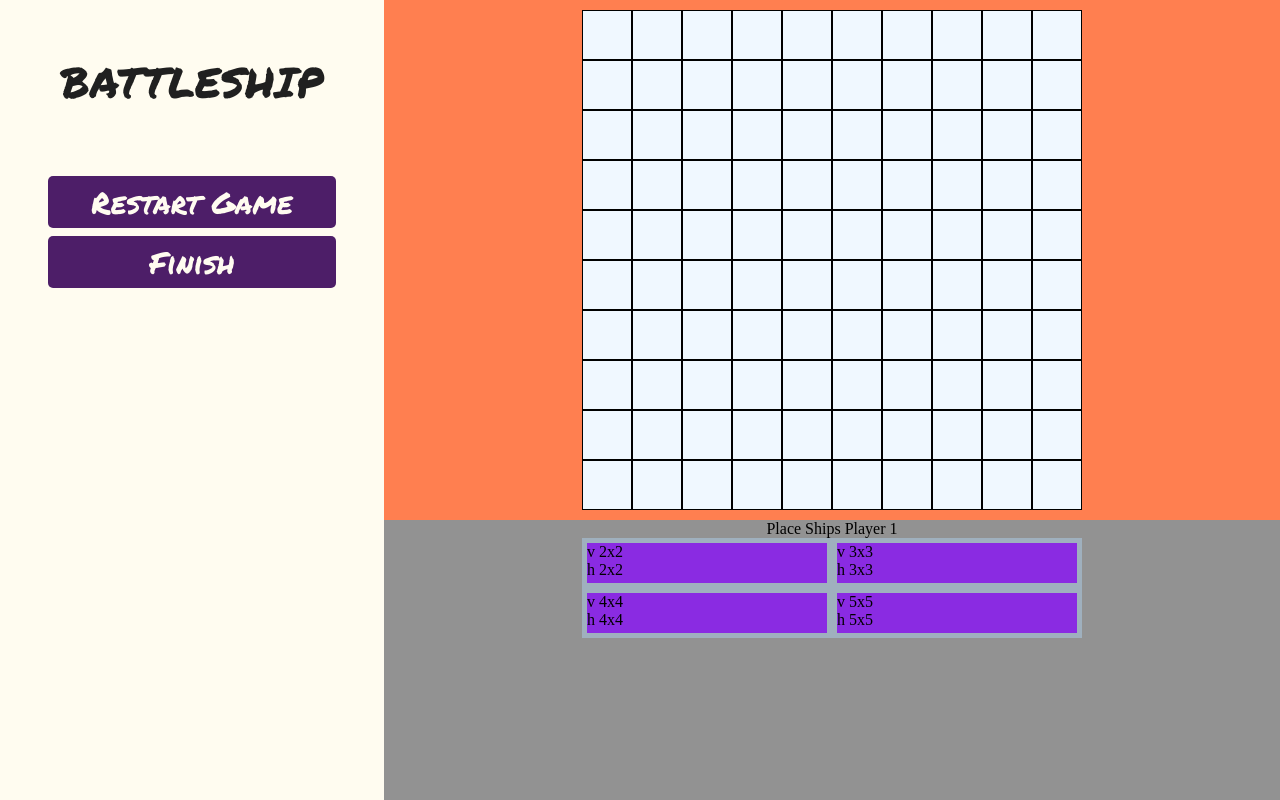
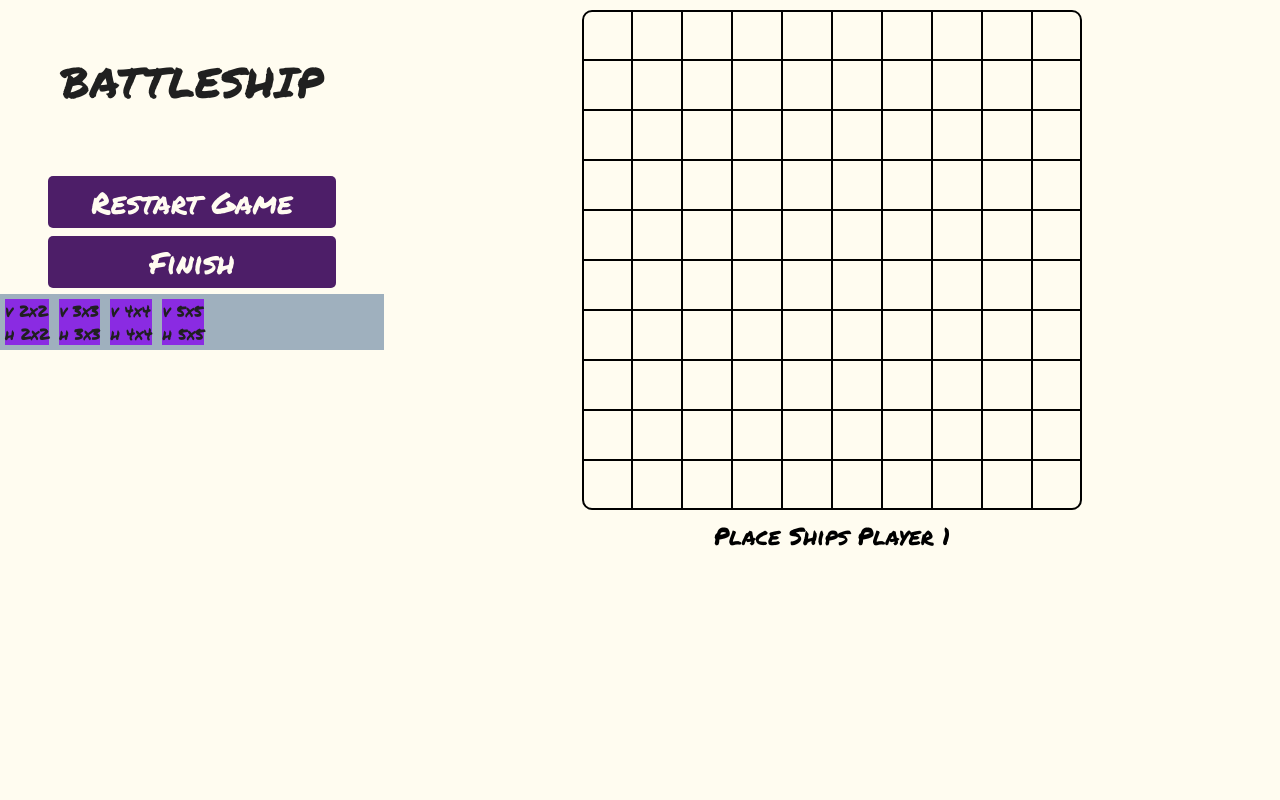
Before and after one commit to reda777/battleship, a website with bundled scripts: page src/index.html in a window 1280 px wide. Both pictures are taken after a click on the element "Play PvP". Built offline with nearby package versions, Linux system fonts and the light colour scheme.

Commit message:
Fix game board style

```diff
--- a/src/index.html
+++ b/src/index.html
@@ -17,6 +17,9 @@
         <div class="gameMode">
 
         </div>
+        <div class="pickShip">
+
+        </div>
     </div>
     <div class="right">
         <div class="boards">
@@ -25,9 +28,6 @@
         <div class="message">
 
         </div>
-        <div class="pickShip">
-
-        </div>
     </div>
 </body>
 
--- a/src/scripts/gameboard.js
+++ b/src/scripts/gameboard.js
@@ -5,7 +5,7 @@ function array2D(n) {
 }
 function Gameboard(d = 10) {
   return {
-    shipsCount: { twoWide: 3, threeWide: 3, fourWide: 2, fiveWide: 2 },
+    shipsCount: { twoWide: 2, threeWide: 2, fourWide: 1, fiveWide: 1 },
     dim: d,
     board: array2D(d),
     hitCords: [],
--- a/src/scripts/siteDOM.js
+++ b/src/scripts/siteDOM.js
@@ -187,9 +187,9 @@ function createPlayerBoard(p) {
 }
 function createPassDevice() {
   const boards = document.querySelector(".boards");
-  const passDevice = document.createElement("div");
+  const passDevice = document.createElement("h3");
   passDevice.classList.add("passDevice");
-  passDevice.textContent = "Pass device to player 2";
+  passDevice.textContent = "Pass Device";
   boards.appendChild(passDevice);
 }
 export {
--- a/src/style.css
+++ b/src/style.css
@@ -66,11 +66,11 @@ body {
     margin: 0;
     min-height: 100vh;
     display: flex;
+    background-color: var(--main-bg-color);
 }
 
 /*left*/
 .left {
-    background-color: var(--main-bg-color);
     width: 30%;
     display: flex;
     flex-direction: column;
@@ -148,59 +148,94 @@ body {
 
 /*right*/
 .right {
-    background-color: rgb(146, 146, 146);
     width: 70%;
     display: flex;
     flex-direction: column;
     justify-content: flex-start;
     align-items: center;
+    font-family: 'permanent_markerregular';
 }
 
 .displayNon {
     display: none;
 }
 
-.mainMessage {
-    height: 520px;
-}
 
 .boards {
-    background-color: coral;
     width: 100%;
     display: flex;
     justify-content: center;
     align-items: flex-start;
+    height: 520px;
 }
-
+.mainMessage,
+.passDevice {
+    height: 100%;
+    font-size: 32px;
+}
 .message {
     width: 100%;
     display: flex;
     justify-content: center;
-}
-
-.messageContent {
-    text-decoration: dashed;
+    align-items: center;
+    height: 30px;
+    margin-bottom: 10px;
+    font-size: 24px;
 }
 
 .playerBoardSmall {
-    background-color: aliceblue;
     display: grid;
     margin: 10px;
     grid-template-columns: repeat(10, 20px);
     grid-template-rows: repeat(10, 20px);
 }
+.square,
+.playerSquare {
+    border: 1px solid black;
+}
+.playerBoardSmall [data-id="0,0"],
+.gameBoard [data-id="0,0"],
+.playerBoard [data-id="0,0"]{
+    border-top-left-radius: 10px;
+}
+.playerBoardSmall [data-id="9,0"],
+.gameBoard [data-id="9,0"],
+.playerBoard [data-id="9,0"]{
+    border-top-right-radius: 10px;
+}
+.playerBoardSmall [data-id="0,9"],
+.gameBoard [data-id="0,9"],
+.playerBoard [data-id="0,9"]{
+    border-bottom-left-radius: 10px;
+}
+.playerBoardSmall [data-id="9,9"],
+.gameBoard [data-id="9,9"],
+.playerBoard [data-id="9,9"]{
+    border-bottom-right-radius: 10px;
+}
+.playerBoardSmall [data-id^="0,"],
+.gameBoard [data-id^="0,"],
+.playerBoard [data-id^="0,"]{
+    border-left: 2px solid black;
+}
+.playerBoardSmall [data-id$=",0"],
+.gameBoard [data-id$=",0"],
+.playerBoard [data-id$=",0"]{
+    border-top: 2px solid black;
+}
+.playerBoardSmall [data-id$=",9"],
+.gameBoard [data-id$=",9"],
+.playerBoard [data-id$=",9"]{
+    border-bottom: 2px solid black;
+}
+.playerBoardSmall [data-id^="9,"],
+.gameBoard [data-id^="9,"],
+.playerBoard [data-id^="9,"]{
+    border-right: 2px solid black;
+}
 
 .gameBoard,
 .playerBoard {
-    background-color: aliceblue;
-    display: grid;
-    margin: 10px;
-    grid-template-columns: repeat(10, 50px);
-    grid-template-rows: repeat(10, 50px);
-}
-
-.passDevice {
-    background-color: aliceblue;
     display: grid;
     margin: 10px;
     grid-template-columns: repeat(10, 50px);
@@ -209,15 +244,11 @@ body {
 
 .pickShip {
     background-color: rgb(159, 176, 190);
-    display: grid;
-    grid-template-columns: repeat(2, 250px);
-    grid-template-rows: repeat(2, 50px);
+    display: flex;
+    width: 100%;
 }
 
-.square,
-.playerSquare {
-    border: 1px solid black;
-}
+
 
 .squareStyled {
     cursor: pointer;
```
